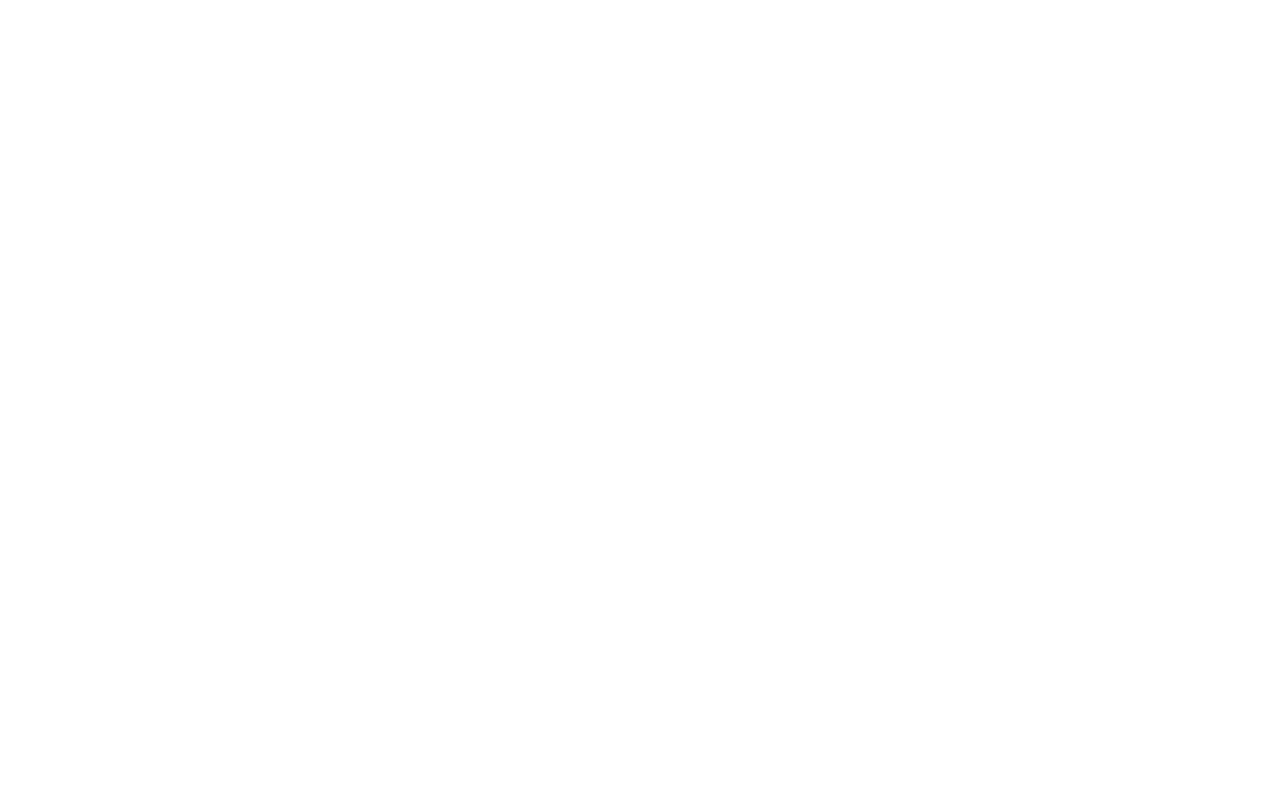
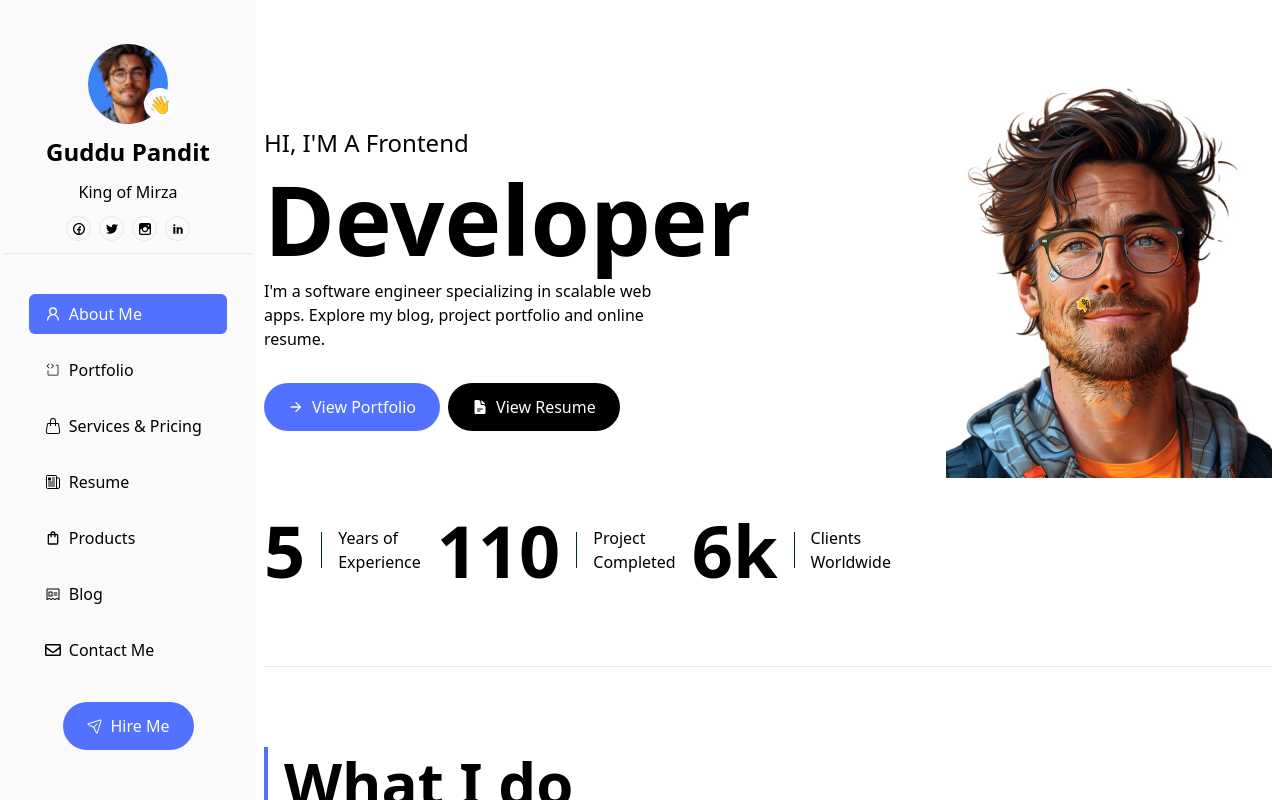
Before and after one commit to ppratapshiv/myresume, a React (Vite) app: page /myresume/about in a window 1280 px wide. Built offline with nearby package versions, Linux system fonts and the light colour scheme.

Commit message:
added about

```diff
--- a/src/pages/Aboutme/About.jsx
+++ b/src/pages/Aboutme/About.jsx
@@ -143,9 +143,103 @@
  function About({title, subtitle, titleContent}){
   return (
      <>
-
+       <LeftSidePane name='Guddu Pandit' designation='King of Mirza' profilepic={profilepic}/>
+       <div className="px-2 pt-[5rem] pb-10 overflow-auto w-[80%] overflow-y-auto [&::-webkit-scrollbar]:w-2 [&::-webkit-scrollbar-track]:rounded-full [&::-webkit-scrollbar-track]:bg-gray-100 [&::-webkit-scrollbar-thumb]:rounded-full [&::-webkit-scrollbar-thumb]:bg-gray-300 dark:[&::-webkit-scrollbar-track]:bg-[#ccc] dark:[&::-webkit-scrollbar-thumb]:bg-neutral-500">
+         <div className="flex items-center">
+             <div className='w-[40%] flex flex-col gap-3'>
+               <span className='text-2xl font-medium'>{title='HI, I\'M A Frontend'}</span>
+               <h1 className='text-8xl font-bold'>{subtitle='Developer'}</h1>
+               <p>{titleContent='I\'m a software engineer specializing in scalable web apps. Explore my blog, project portfolio and online resume.'}</p>
+               <div className='flex gap-2'>
+                 {ButtonData.map((btn, index)=>(
+                   <Link key={index} to={btn.link}>
+                     <Button icon={btn.icon} label={btn.label} color={btn.color}/>
+                   </Link>
+                 ))}
+               </div>
+             </div>
+             <div className="ms-auto w-[50%]">
+               <div className="relative w-max ms-auto overflow-hidden">
+                 <img
+                   src={profilePic}
+                   alt="Profile"
+                   className="block"
+                 />
+                 <div className="absolute inset-0 bg-[#5271ff] opacity-50 z-[-1] p-2 animate-tilt"></div>
+                 </div>
+             </div>
+         </div>
+         <div className="flex gap-4 mt-9 w-[40%]">
+           {PortfolioExperienceData.map((portData, index)=>(
+             <PortfolioExperience key={index} portInfoTitle={portData.portInfoTitle} portInfoNumber={portData.portInfoNumber}/>
+           ))}
+         </div>
+         <hr className="my-20"/>
+         <div className="flex items-end">
+           <div className="w-[80%]">
+             <SectionTitle secTitle='What I do' secSubTitle="I have more than 10 years' experience building software for clients all over the world. Below is a quick overview of my main technical skill sets and technologies I use. Want to find out more about my experience? Check out my  online resume and project portfolio." exClassName={'border-l-4 border-[#5271ff] pl-4'}/>
+           </div>
+           <div className="w-[20%]">
+             <Link to='/service-and-pricing'><Button icon={<IoMdArrowForward />} label='Service & Pricing' color='bg-[#5271ff] text-white hover:bg-black hover:text-white w-max ms-auto'/></Link>
+           </div>
+         </div>
+         <div className="flex flex-wrap gap-3 my-5">
+           {TechBoxData.map((techbxData, index)=>(
+             <TechBox key={index} techicon={techbxData.techicon} techTitle={techbxData.techTitle} techDesc={techbxData.techDesc}/>
+           ))}
+         </div>
+         <div className={`flex flex-wrap gap-3 my-5`}>
+             <ContactCta bgImage={bgImage}>
+              <div className="flex items-center">
+                 <div className="w-[80%]">
+                   <SectionTitle secTitle='Let’s Work together on your next Project' secSubTitle="I am available for freelance projects. Hire me and get your project done."/>
+                 </div>
+                 <div className="w-[50%]">
+                   <Link to="/contact">
+                     <Button icon={<IoMdArrowForward />} label={"Let's Get In Touch"} color={'bg-[#5271ff] text-white hover:bg-white hover:text-black w-max ms-auto'}/>
+                   </Link>
+                 </div>
+              </div>
+             </ContactCta>
+         </div>
+         <div className="flex items-end">
+           <div className="w-[80%]">
+             <SectionTitle secTitle='Featured Projects' secSubTitle="My step-by-step guide ensures a smooth project journey, from the initial consultation to the final delivery. I take care of every detail, allowing you to focus on what you do best." exClassName={'border-l-4 border-[#5271ff] pl-4'}/>
+           </div>
+           <div className="w-[20%]">
+             <Link to='/portfolio'><Button icon={<IoMdArrowForward />} label='View Portfolio' color='bg-[#5271ff] text-white hover:bg-black hover:text-white w-max ms-auto'/></Link>
+           </div>
+         </div>
+         <div className="flex flex-wrap gap-y-5 py-10">
+           {featureData.map((fData, index) => (
+                 <Features
+                   key={index}
+                   FeatureImg={fData.featureImg}
+                   techFeatures={fData.featureIcon}
+                   featureTitle={fData.featureTitle}
+                   LinkDestination={fData.LinkDestination}
+                 />
+             ))}
+         </div>
+         <div className="flex items-end">
+           <div className="w-[80%]">
+             <SectionTitle secTitle='Latest Blog Posts' secSubTitle="More than 1500+ agencies using Portfolify" exClassName={'border-l-4 border-[#5271ff] pl-4'}/>
+           </div>
+           <div className="w-[20%]">
+             <Link to='/blog'>
+               <Button icon={''} label='See All Articles' color='bg-[#5271ff] text-white hover:bg-black hover:text-white w-max ms-auto'/>
+             </Link>
+           </div>
+         </div>
+         <div className="flex flex-wrap gap-y-5 pt-10 ">
+           {blogData.map((bData, index) => (
+             <Blog key={index} blogImg={bData.blogImg} blogDate={bData.blogDate} blogType={bData.blogType} BlogTitle={bData.BlogTitle}/>
+           ))}
+         </div>
+         <Footer/>
+       </div>
      </>
   )
  }
 
-export default About;
+ export default About
```
Lines whose indentation alone changed are shown as unchanged.
